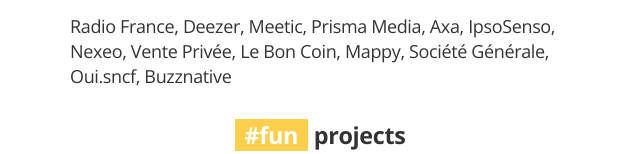
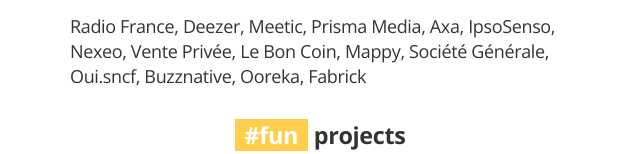
Before and after one commit to tsunammis/tsunammis.github.io, a website: page src/index.html in a window 1280 px wide. Shown: the part 2306-2460 px from the top of the page, without its empty margins (320-960 px from the left). Drawn offline with nearby package versions, Linux system fonts and the light colour scheme.

Commit message:
:tada: add BBL

```diff
--- a/src/index.html
+++ b/src/index.html
@@ -203,6 +203,8 @@
     <li>Société Générale</li>
     <li>Oui.sncf</li>
     <li>Buzznative</li>
+    <li>Ooreka</li>
+    <li>Fabrick</li>
   </ul>
   <h2><span class="hashtag hashtag-fun">#fun</span> projects</h2>
   <ul class="fun-container">
```
